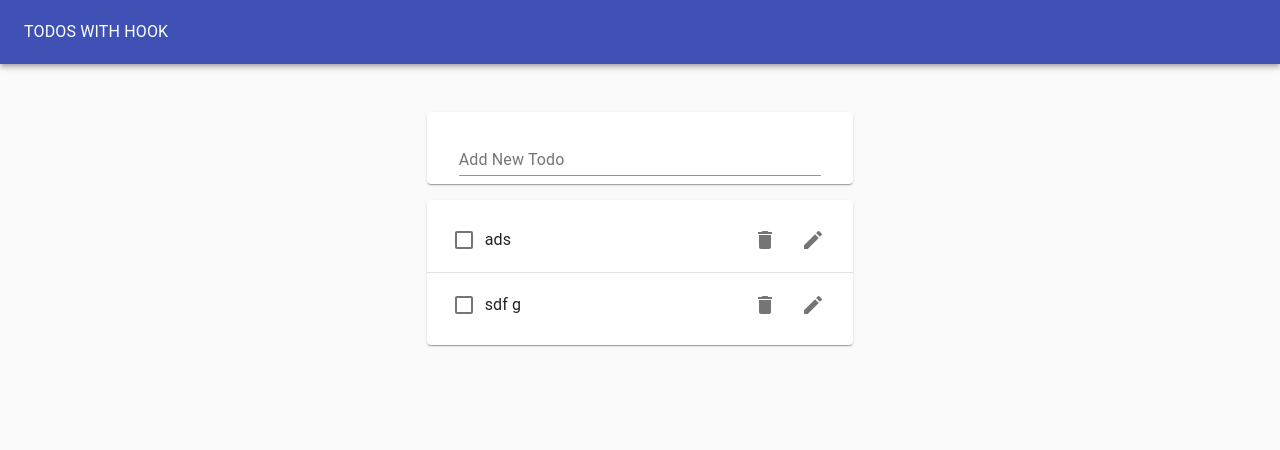
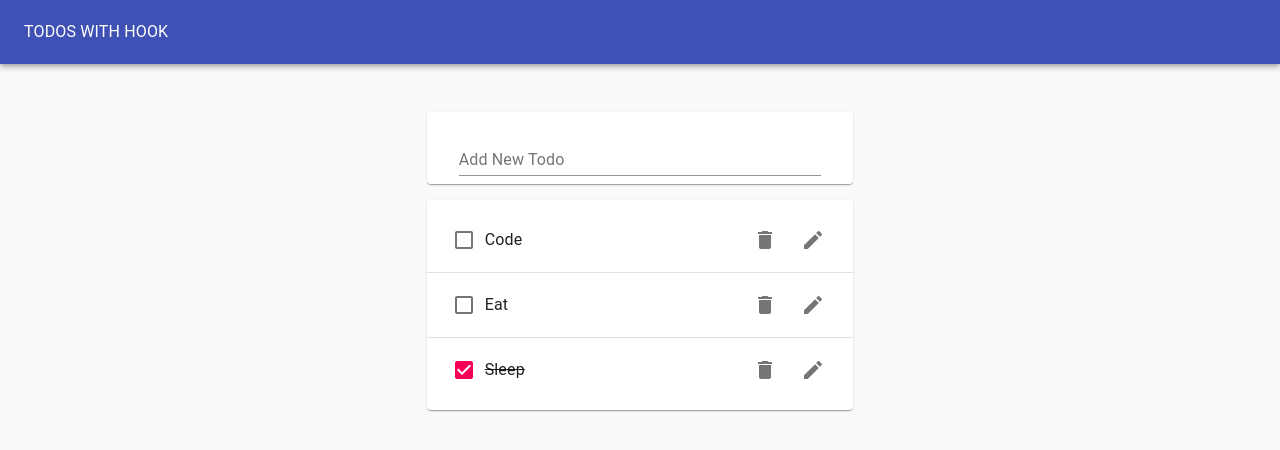
Before and after one commit to kenrazalan/todosContext-useReducer, a React (Create React App) app: page / in a window 1280 px wide. Shown: the top 450 px of the page. Built offline with nearby package versions, Linux system fonts and the light colour scheme.

Commit message:
add-custom reducer-hook

```diff
--- a/src/contexts/todos-context.js
+++ b/src/contexts/todos-context.js
@@ -1,16 +1,18 @@
-import React,{createContext,useReducer} from 'react';
+import React,{createContext} from 'react';
+import useLocalStorageReducer from '../reducer/useLocalStorageReducer';
 import todoReducer from '../reducer/todo-reducer';
 
 const defaultTodos =[
-    {id:1, task:"ads", completed: false},
-    {id:2, task:"sdf g", completed: false}
+    {id:1, task:"Code", completed: false},
+    {id:2, task:"Eat", completed: false},
+    {id:3,task:"Sleep", completed:true}
 ]
 
 export const TodosContext = createContext();
 export const DispatchContext = createContext();
 
 export function TodosProvider(props){
-    const [todo,dispatch]= useReducer(todoReducer,defaultTodos);
+    const [todo,dispatch]= useLocalStorageReducer("todo",defaultTodos,todoReducer);
     return(
         <TodosContext.Provider value={todo}>
             <DispatchContext.Provider value={dispatch}>
--- /dev/null
+++ b/src/reducer/useLocalStorageReducer.js
@@ -0,0 +1,21 @@
+import {useReducer,useEffect} from 'react';
+
+function useLocalStorageReducer(key,defaultVal,reducer){
+const [state,dispatch] = useReducer(reducer,defaultVal,()=>{
+
+        let val;
+        try {
+            val = JSON.parse(window.localStorage.getItem(key) || String(defaultVal))
+        } catch (e) {
+            val= defaultVal;
+        }
+        return val;
+});
+    useEffect(()=>{
+        window.localStorage.setItem(key,JSON.stringify(state));
+    },[state]);
+    return [state,dispatch]
+
+
+}
+export default useLocalStorageReducer;
```
